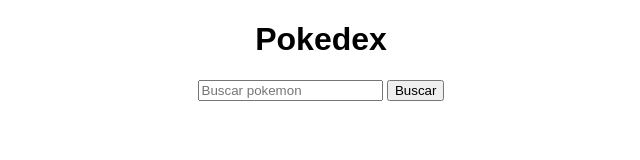
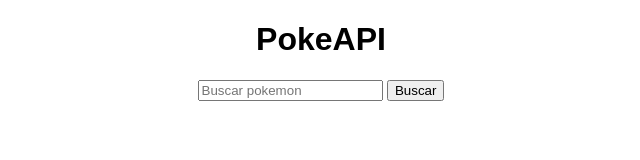
Before and after one commit to jhonclaros/pokemon-, a website built with Vite: page index.html in a window 1280 px wide. Shown: the full height of the page, 319-959 px from the left. Built offline with nearby package versions, Linux system fonts and the light colour scheme; no server answers.

Commit message:
cambio de nombre de pokedex a PokeAPI

```diff
--- a/index.html
+++ b/index.html
@@ -2,7 +2,7 @@
 <html lang="es">
 <head>
 <meta charset="UTF-8">
-<title>Pokedex</title>
+<title>PokeAPI</title>
 
 <style>
 
@@ -39,7 +39,7 @@ width:100px;
 
 <body>
 
-<h1>Pokedex</h1>
+<h1>PokeAPI</h1>
 
 <input id="searchInput" placeholder="Buscar pokemon">
 <button id="searchBtn">Buscar</button>
```
